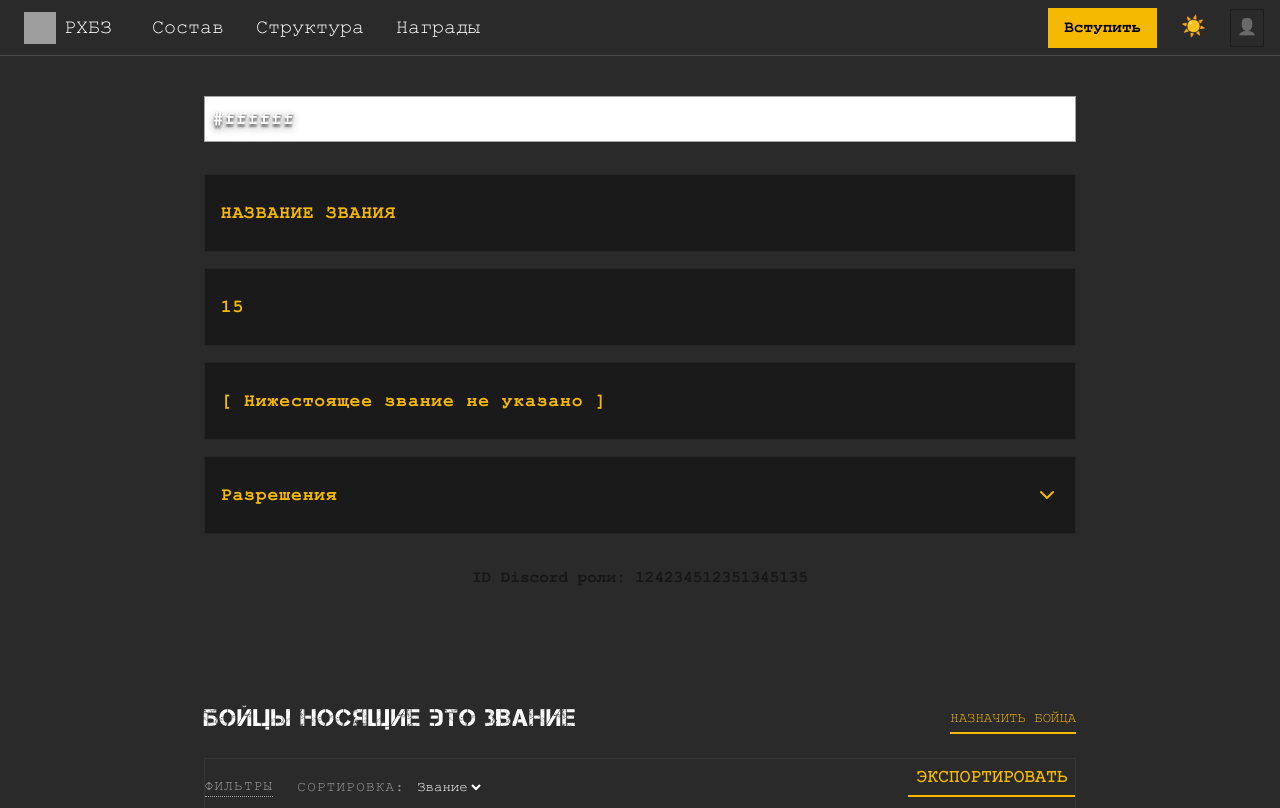
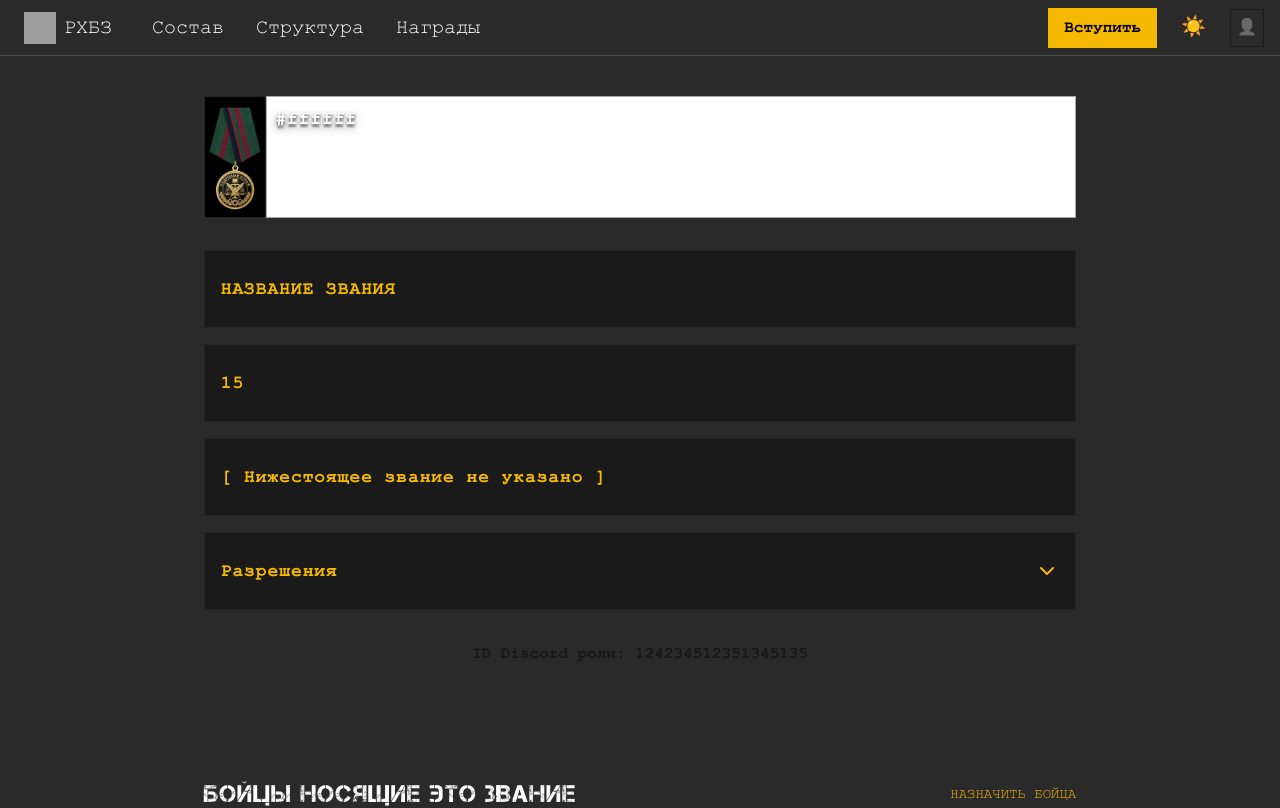
Before and after one commit to YupiSoftwarePunk/TacticalUnit, a Next.js app in the folder Client/: page /ranks/1 in a window 1280 px wide. Shown: the top 808 px of the page. Built offline with nearby package versions, Linux system fonts and the light colour scheme; grey boxes are pictures that could not be loaded.

Commit message:
small changes

```diff
--- a/Client/src/app/ranks/[rankName]/page.tsx
+++ b/Client/src/app/ranks/[rankName]/page.tsx
@@ -205,7 +205,23 @@ export default function PostPage({params}: {params: Promise<{rankName: string}>}
             <div className="flex flex-1 w-full bg-bg-primary transition-colors duration-300" onClick={()=>{checkEditMode()}}>
                 <div className=" flex flex-col max-w-[1200px] mx-auto pt-10 px-6 animate-in fade-in duration-500">
                     <div className="flex flex-col  gap-8 mb-12 items-stretch">
-                        <Tooltip tooltipText="Поле цвета в формате HEX" className="flex flex-col self-stretch size-full">
+                        <div className="flex">
+                            <Tooltip tooltipText="Шеврон" className="flex">
+                                <div className=" flex flex-col">
+                                    <div className="relative aspect-square bg-gray-100 dark:bg-[#1a1a1a] border border-black/10 dark:border-white/5 flex items-center justify-center group">
+                                        <img
+                                        src="/-_-.jpg"
+                                        alt="Award"
+                                        className="flex object-cover max-h-30"/>
+                                        {canEdit && (
+                                        <button className="absolute bottom-2 right-2 p-2 bg-black/10 dark:bg-black/50 hover:bg-accent opacity-0 hover:opacity-100 transition-all border border-black/20 dark:border-white/10">
+                                            <Pencil className="text-text-primary" />
+                                        </button>
+                                        )}
+                                    </div>
+                                </div>
+                            </Tooltip>
+                            <Tooltip tooltipText="Поле цвета в формате HEX" className="flex flex-col flex-1 self-stretch size-full">
                                 <div className="flex relative border border-border-secondary min-w-10 h-full"  onClick={attemptToEdit} style={{cursor: `${canEdit? "pointer" : "auto"}`, background: `${rank.hexColor}`}}>
 
                                     <h1 className={`flex text-text-primary text-shadow-lg  text-shadow-text-inverted font-text-bold tracking-wider text-lg inset-2 transition-all m-2 ${editMode? "absolute pointer-events-none opacity-0" : " opacity-50"}`} style={{paddingLeft: `${editMode? "12" : "0"}px`}}>
@@ -217,6 +233,8 @@ export default function PostPage({params}: {params: Promise<{rankName: string}>}
                                     }
                                 </div>
                             </Tooltip>
+
+                        </div>
 
                         <div className="flex-1 flex flex-col gap-4">
                             <Tooltip tooltipText="Наименование должности">
```
Lines whose indentation alone changed are shown as unchanged.
